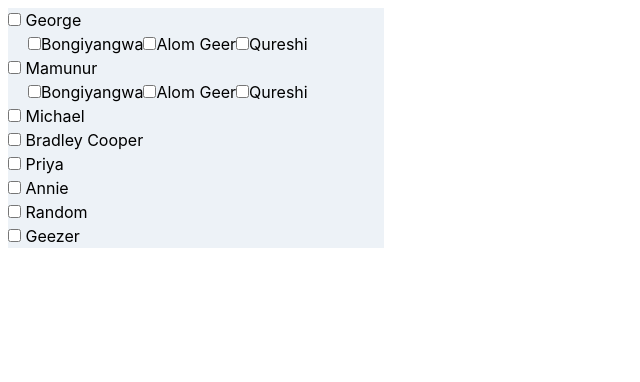
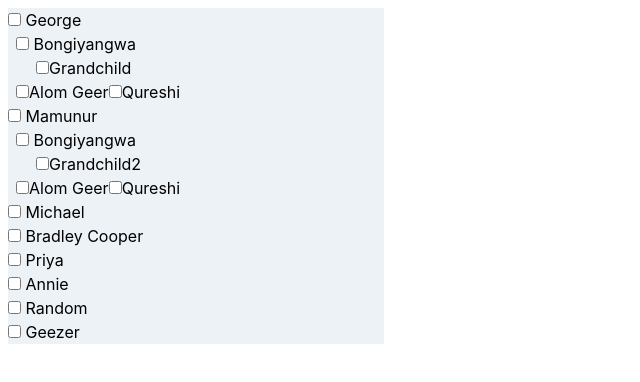
Before and after one commit to Adilmrqureshi/Tree-Accessibility, a React (Create React App) app in the folder filterComponent/tree-component/: page / in a window 1280 px wide. Shown: the top 382 px of the page, without its empty margins (0-640 px from the left). Built offline with nearby package versions, Linux system fonts and the light colour scheme.

Commit message:
Supports Granchildren
GrandChildren are now rendered to the screen. However, some of the parent to child relation ships are now messed up

```diff
--- a/filterComponent/tree-component/src/hooks/useChild.js
+++ /dev/null
@@ -1,17 +0,0 @@
-import React, { useState, useEffect } from "react";
-
-const useChild = (display) => {
-  const [hasChildren, setHasChildren] = useState(false);
-
-  useEffect(() => {
-    if (display) {
-      display.forEach((element) => {
-        console.log(element);
-      });
-    }
-  }, []);
-
-  return display;
-};
-
-export default useChild;
--- a/filterComponent/tree-component/src/node.js
+++ b/filterComponent/tree-component/src/node.js
@@ -1,7 +1,6 @@
 import React, { useState, useEffect } from "react";
 import { Checkbox } from "antd";
 import Branch from "./branch";
-import useChild from "./hooks/useChild";
 
 //Here the Nodes are created using Antd Checkbox components which have keyboard accessibility features
 const Node = (props) => {
@@ -17,31 +16,62 @@
     display and setDisplay are utilized here
   */
   useEffect(() => {
-    let displayTitles = null;
+    let displayItems = null;
     if (props.data.children) {
-      //displayTitles = childHandler(props.data.children).map(
-      //({ title }) => title
-      //);
-      displayTitles = props.data.children.map(({ title }) => title);
+      displayItems = childHandler(props.data.children);
+      //displayTitles = props.data.children.map(({ title }) => title);
     }
-    setDisplay(displayTitles);
+    //console.log(displayItems, "Display Items");
+    setDisplay(displayItems);
   }, []);
 
   //This function will take all of the element and seperate them into elements that have children and elements that don't
   const childHandler = (data) => {
     const childrenArray = [];
-    const parentArray = [...parents];
+    const parentArray = [];
     data.forEach((element) => {
       if (element.children) {
+        parentArray.push(element);
         childrenArray.push(childHandler(element.children));
-        parentArray.push(element);
-        setParents(parentArray);
       } else {
         childrenArray.push(element);
       }
     });
-    console.log(childrenArray, "Children Array");
+    setParents(parentArray);
     return childrenArray;
+  };
+
+  /*
+    GrandparentHandler handles the creation of the Parent node (Checkbox)
+    and the creation of its children (Branch)
+  */
+  const makeGrandparentHandler = (key, checkAll, title, children) => {
+    console.log(typeof key, "key");
+    // console.log(checkAll, "checkAll");
+    // console.log(title, "title");
+    // console.log(children, "children");
+    // console.log(indeterminate, "indeterminate");
+    const childenToString = children.map(({ title }) => title);
+    return (
+      <div className="flex flex-col justify-start items-start bg-gray-200 px-2">
+        <Checkbox
+          indeterminate={indeterminate}
+          onChange={onCheckAllChange}
+          checked={checkAll}
+          tabindex={key}
+          {...props}
+        >
+          {" " + title}
+        </Checkbox>
+        <div className="flex flex-col justify-start items-start px-5">
+          <Branch
+            defaultOptions={childenToString}
+            onChange={onChange}
+            checkedList={checkedList}
+          />
+        </div>
+      </div>
+    );
   };
 
   //This is the function for the parent components, It gives the functionality to check all children
@@ -61,12 +91,31 @@
 
   //If the node has children we will display its children in the Branch Component
 
-  let branch = null;
+  let branch = [];
   if (display) {
-    branch = (
-      <div className="flex flex-col justify-start items-start px-5">
+    const branchData = [];
+    let parentCounter = 0;
+    display.forEach((element) => {
+      if (Array.isArray(element)) {
+        branch.push(
+          makeGrandparentHandler(
+            parents[parentCounter].key,
+            checkAll,
+            parents[parentCounter].title,
+            element
+          )
+        );
+        parentCounter++;
+      } else {
+        branchData.push(element.title);
+      }
+      // console.log(branchData, "Branch Data");
+      // console.log(checkedList, "checkedList");
+    });
+    branch.push(
+      <div className="flex flex-col justify-start items-start px-2">
         <Branch
-          defaultOptions={display}
+          defaultOptions={branchData}
           onChange={onChange}
           checkedList={checkedList}
         />
```
